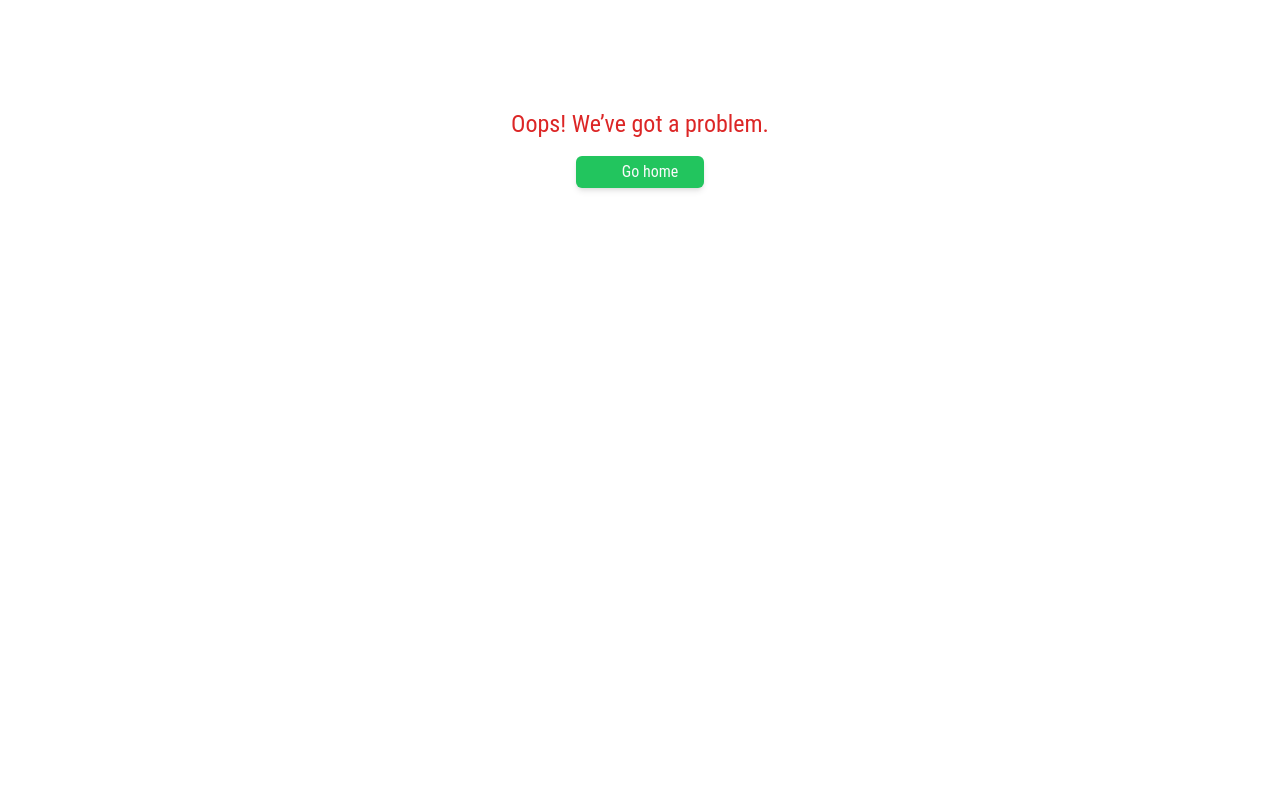
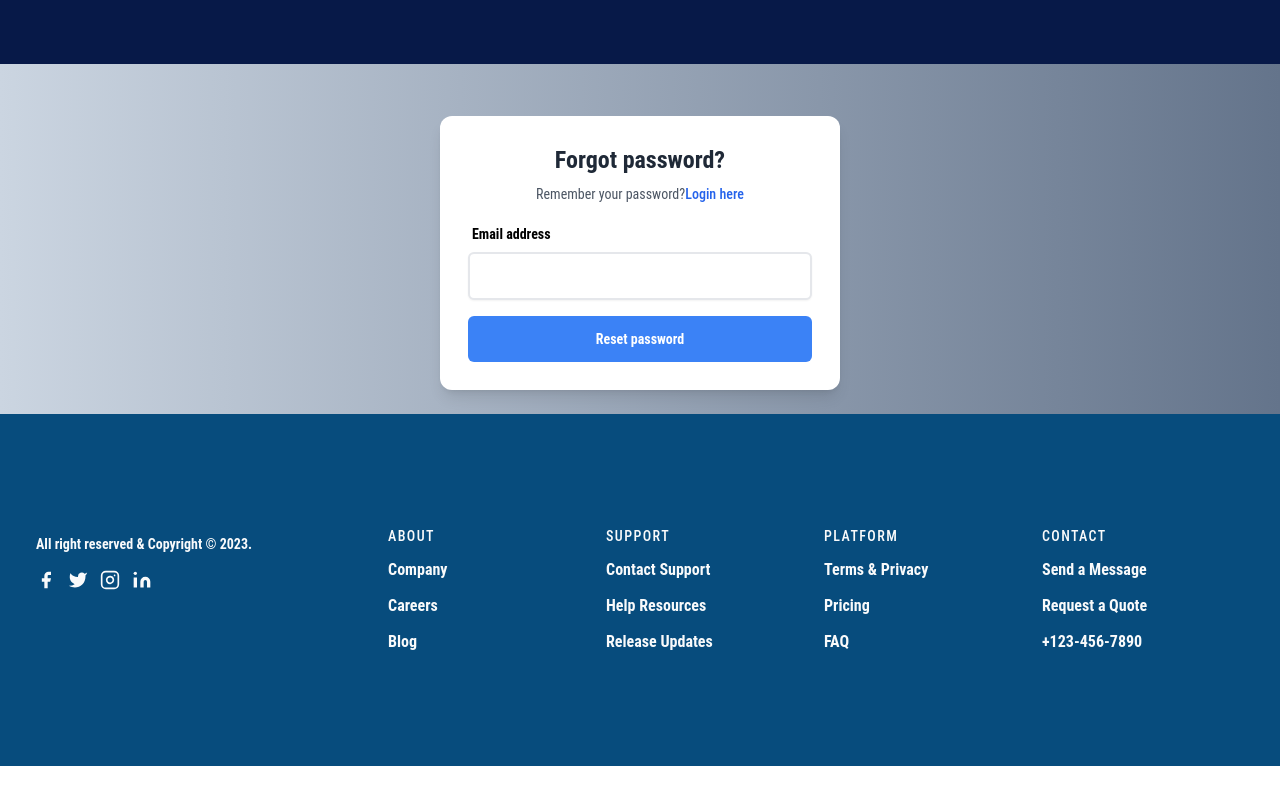
Before and after one commit to mb-tousif/global-investment-app, a Next.js app: page /forget-password in a window 1280 px wide. Before the commit this address had no page. Built offline with nearby package versions, Linux system fonts and the light colour scheme.

Commit message:
some components

```diff
--- /dev/null
+++ b/src/app/(rootPages)/forget-password/page.tsx
@@ -0,0 +1,64 @@
+import React from "react";
+
+export default function ForgetPassword() {
+  return (
+    <section className="w-full max-w-md mx-auto p-6">
+      <div className="mt-7 bg-white  rounded-xl shadow-lg dark:bg-gray-800 dark:border-gray-700">
+        <div className="p-4 sm:p-7">
+          <div className="text-center">
+            <h1 className="block text-2xl font-bold text-gray-800 dark:text-white">
+              Forgot password?
+            </h1>
+            <p className="mt-2 text-sm text-gray-600 dark:text-gray-400">
+              Remember your password?
+              <a
+                className="text-blue-600 decoration-2 hover:underline font-medium"
+                href="#"
+              >
+                Login here
+              </a>
+            </p>
+          </div>
+
+          <div className="mt-5">
+            <form>
+              <div className="grid gap-y-4">
+                <div>
+                  <label
+                    htmlFor="email"
+                    className="block text-sm font-bold ml-1 mb-2 dark:text-white"
+                  >
+                    Email address
+                  </label>
+                  <div className="relative">
+                    <input
+                      type="email"
+                      id="email"
+                      name="email"
+                      className="py-3 px-4 block w-full border-2 border-gray-200 rounded-md text-sm focus:border-blue-500 focus:ring-blue-500 shadow-sm"
+                      required
+                      aria-describedby="email-error"
+                    />
+                  </div>
+                  <p
+                    className="hidden text-xs text-red-600 mt-2"
+                    id="email-error"
+                  >
+                    Please include a valid email address so we can get back to
+                    you
+                  </p>
+                </div>
+                <button
+                  type="submit"
+                  className="py-3 px-4 inline-flex justify-center items-center gap-2 rounded-md border border-transparent font-semibold bg-blue-500 text-white hover:bg-blue-600 focus:outline-none focus:ring-2 focus:ring-blue-500 focus:ring-offset-2 transition-all text-sm dark:focus:ring-offset-gray-800"
+                >
+                  Reset password
+                </button>
+              </div>
+            </form>
+          </div>
+        </div>
+      </div>
+    </section>
+  );
+}
--- /dev/null
+++ b/src/components/OtpVerificationModal.tsx
@@ -0,0 +1,26 @@
+import React from "react";
+
+export default function OtpVerificationModal() {
+  return (
+    <div className="relative flex min-h-screen flex-col items-center justify-center overflow-hidden py-6 sm:py-12 bg-white">
+      <div className="max-w-xl px-5 text-center">
+        <h2 className="mb-2 text-[42px] font-bold text-zinc-800">
+          Check your inbox
+        </h2>
+        <p className="mb-2 text-lg text-zinc-500">
+          We are glad, that you’re with us ? We’ve sent you a verification link
+          to the email address
+          <span className="font-medium text-indigo-500">
+            mail@yourdomain.com
+          </span>
+        </p>
+        <a
+          href="/login"
+          className="mt-3 inline-block w-96 rounded bg-indigo-600 px-5 py-3 font-medium text-white shadow-md shadow-indigo-500/20 hover:bg-indigo-700"
+        >
+          Open the App →
+        </a>
+      </div>
+    </div>
+  );
+}
--- /dev/null
+++ b/src/components/message.tsx
@@ -0,0 +1,39 @@
+import React from "react";
+
+export default function Message() {
+  return (
+    <div className="flex min-h-screen items-center justify-center bg-gray-100">
+      <div className="rounded-lg bg-gray-50 px-16 py-14">
+        <div className="flex justify-center">
+          <div className="rounded-full bg-green-200 p-6">
+            <div className="flex h-16 w-16 items-center justify-center rounded-full bg-green-500 p-4">
+              <svg
+                xmlns="http://www.w3.org/2000/svg"
+                fill="none"
+                viewBox="0 0 24 24"
+                stroke-width="1.5"
+                stroke="currentColor"
+                className="h-8 w-8 text-white"
+              >
+                <path
+                  stroke-linecap="round"
+                  stroke-linejoin="round"
+                  d="M4.5 12.75l6 6 9-13.5"
+                />
+              </svg>
+            </div>
+          </div>
+        </div>
+        <h3 className="my-4 text-center text-3xl font-semibold text-gray-700">
+          Congratuation!!!
+        </h3>
+        <p className="w-[230px] text-center font-normal text-gray-600">
+          Your order have been taken and is being attended to
+        </p>
+        <button className="mx-auto mt-10 block rounded-xl border-4 border-transparent bg-orange-400 px-6 py-3 text-center text-base font-medium text-orange-100 outline-8 hover:outline hover:duration-300">
+          Track Order
+        </button>
+      </div>
+    </div>
+  );
+}
```
Also changed, not shown: src/app/(rootPages)/reset-password/page.tsx (added).
